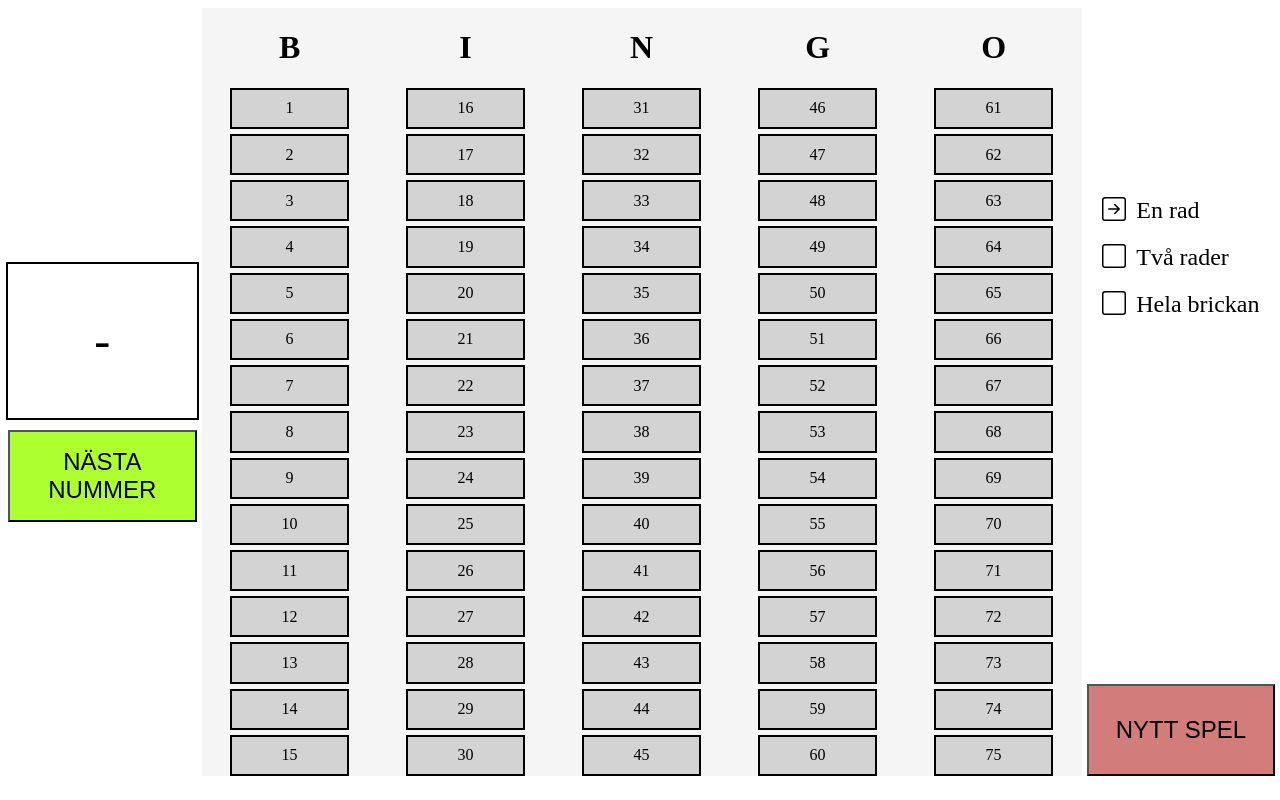
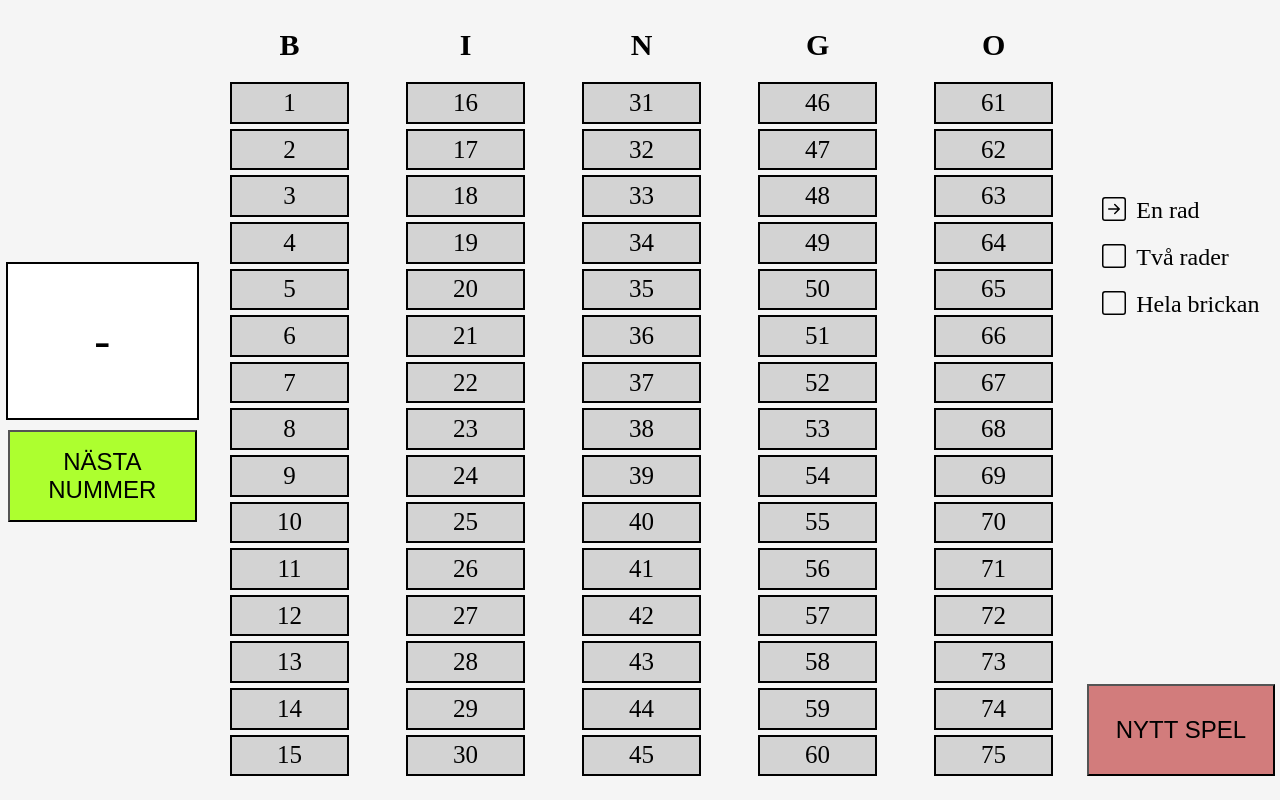
Before and after one commit to rostabingo/rostabingo.github.io, a React (Vite) app: page / in a window 1280 px wide. Built offline with nearby package versions, Linux system fonts and the light colour scheme.

Commit message:
remove old style change font sizes add global style clean up

```diff
--- a/src/components/Column/Column.module.scss
+++ b/src/components/Column/Column.module.scss
@@ -6,13 +6,11 @@
     width: 100%;
     height: 100%;
     background-color: #f5f5f5;
-    // gap: 5px;
 }
 
 .innerWrapper {
     display: flex;
     flex-direction: column;
-    // justify-content: center;
     align-items: center;
     gap: 5px;
     width: 100%;
--- a/src/components/CurrentNumber/CurrentNumber.module.scss
+++ b/src/components/CurrentNumber/CurrentNumber.module.scss
@@ -5,4 +5,5 @@
     font-size: xxx-large;
     align-content: center;
     text-align: center;
+    background-color: white;
 }
--- a/src/components/Tile/Tile.module.scss
+++ b/src/components/Tile/Tile.module.scss
@@ -4,6 +4,7 @@
     text-align: center;
     height: 6%;
     width: 65%;
+    font-size: 25px;
 }
 
 .free {
--- a/src/containers/App/App.tsx
+++ b/src/containers/App/App.tsx
@@ -6,6 +6,8 @@ import { tileSquare } from "types";
 import { Button } from "components/Button";
 import { CurrentNumber } from "components/CurrentNumber";
 import { Targets } from "components/Targets";
+
+import "../../global.module.scss";
 
 import { Board } from "../Board";
 
--- a/src/containers/Board/Board.module.scss
+++ b/src/containers/Board/Board.module.scss
@@ -1,7 +1,6 @@
 .board {
     display: flex;
     justify-content: space-around;
-    background-color: red;
     width: 70%;
     height: 100%;
 }
--- /dev/null
+++ b/src/global.module.scss
@@ -0,0 +1,4 @@
+body {
+    font-size: 15px;
+    background-color: #f5f5f5;
+}
--- a/src/types.ts
+++ b/src/types.ts
@@ -3,5 +3,3 @@ export type tileSquare = {
     char: string;
     state: boolean;
 };
-
-export type gameMode = "one" | "two" | "all";
```
